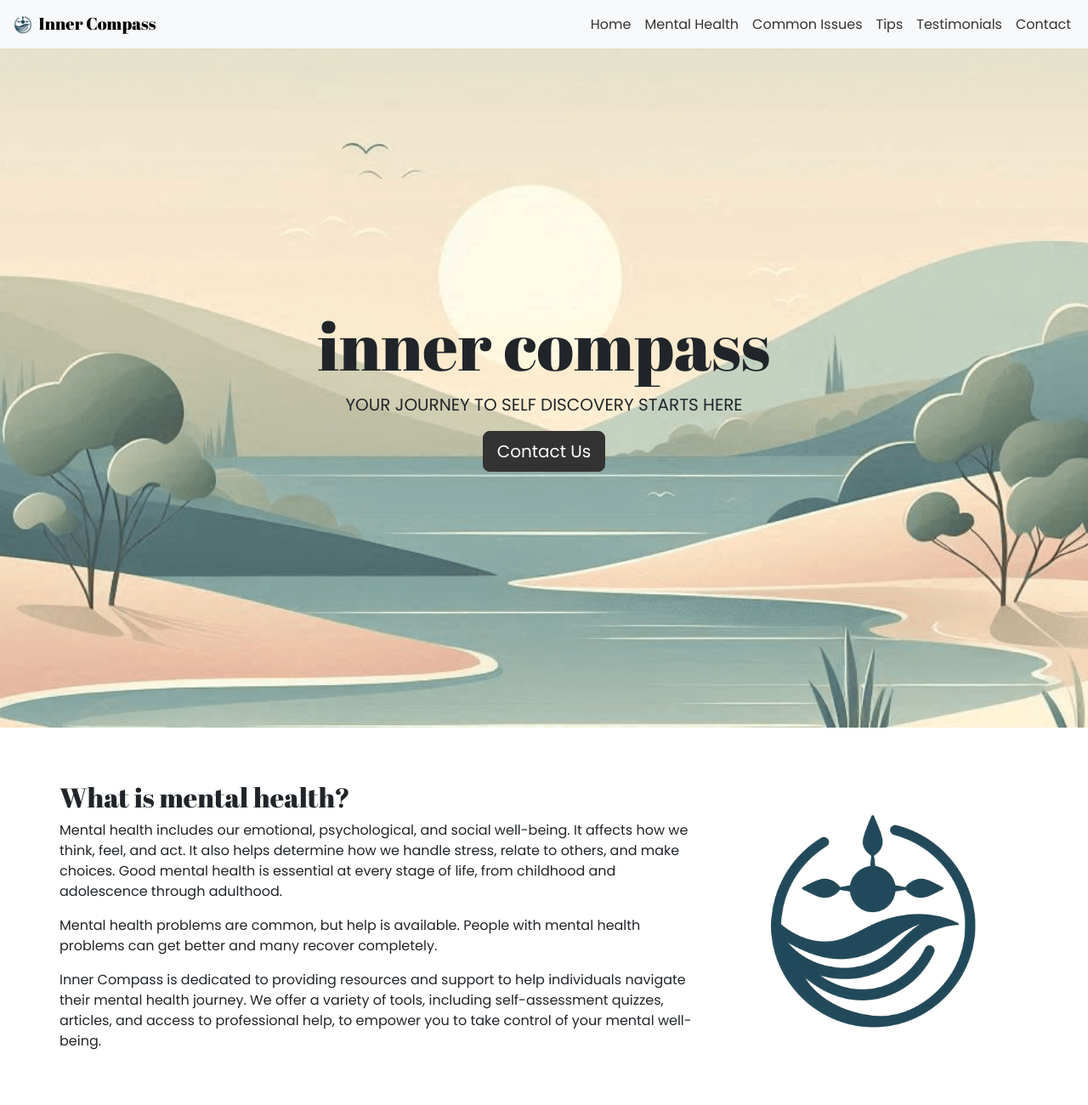
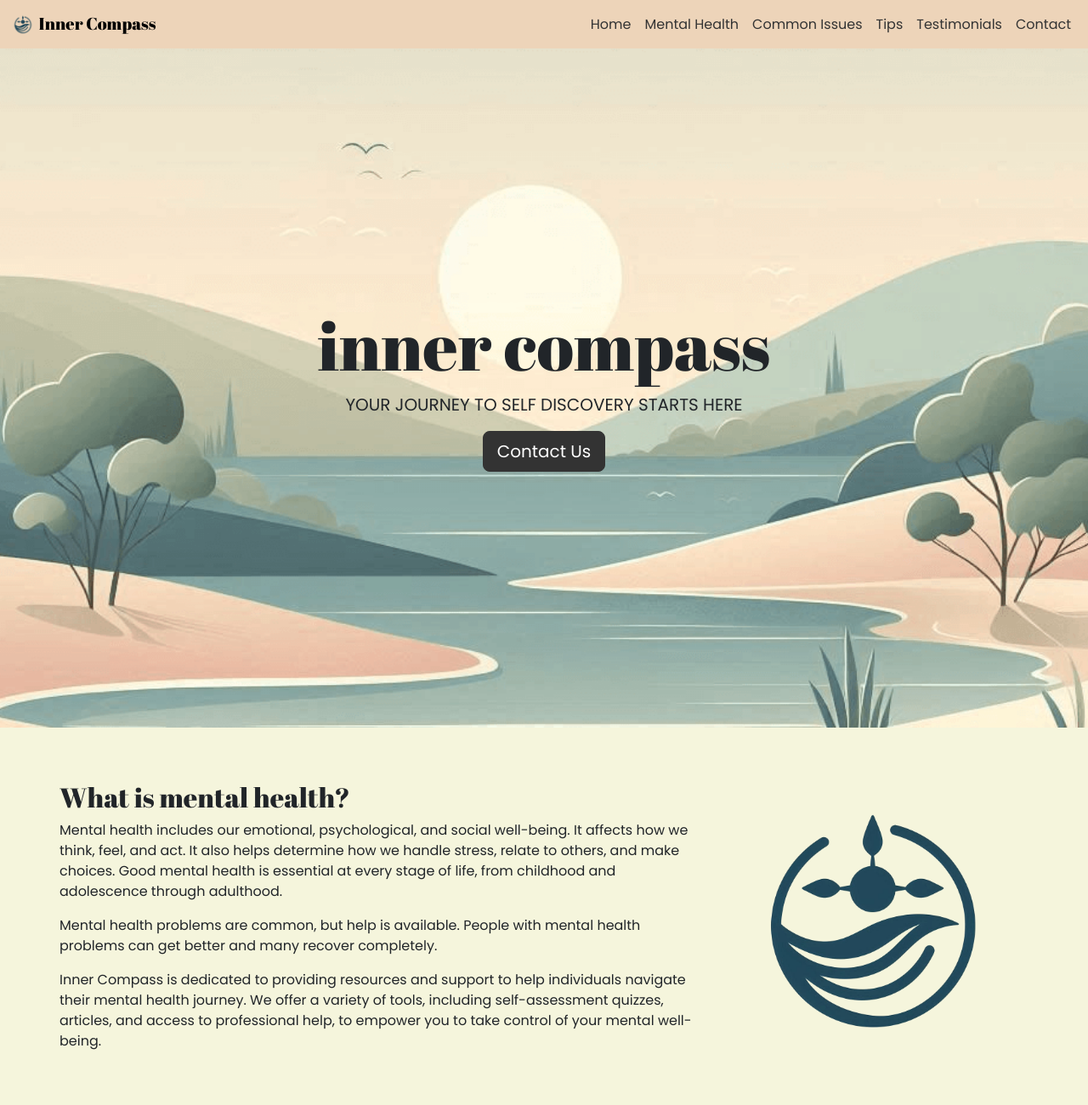
Before and after one commit to a-bhula/inner-compass, a plain HTML site: page index.html in a window 1280 px wide. Shown: the top 1300 px of the page at 85% size. Drawn offline with nearby package versions, Linux system fonts and the light colour scheme.

Commit message:
Update background colors for sections and navbar for improved aesthetics

```diff
--- a/assets/css/style.css
+++ b/assets/css/style.css
@@ -7,10 +7,23 @@ body {
     font-family: 'Poppins', sans-serif;
 }
 
+#mental-health,
+#tips,
+#contact {
+    background-color: #F5F5DC;
+}
+
+nav,
+#common-issues,
+#testimonials,
+footer {
+    background-color: #edd4b9 !important;
+}
+
 
 /* Navbar Styles */
 .navbar {
-    background-color: #f7f9fb !important;
+    background-color: #edd4b9 !important;
     color: #333333;
     font-family: 'Poppins', sans-serif;
 }
@@ -87,11 +100,7 @@ header h2 {
     height: auto;
 }
 
-/* Testimonial section */
-#testimonials {
-    background-color: transparent !important; /* Remove background color */
-}
-
+/* Testimonials */
 #testimonials h3 {
     font-family: 'Abril Fatface', cursive;
     font-size: 2rem; /* Adjust as needed */
```
Also changed, not shown: index.html (+3 -1 lines).
